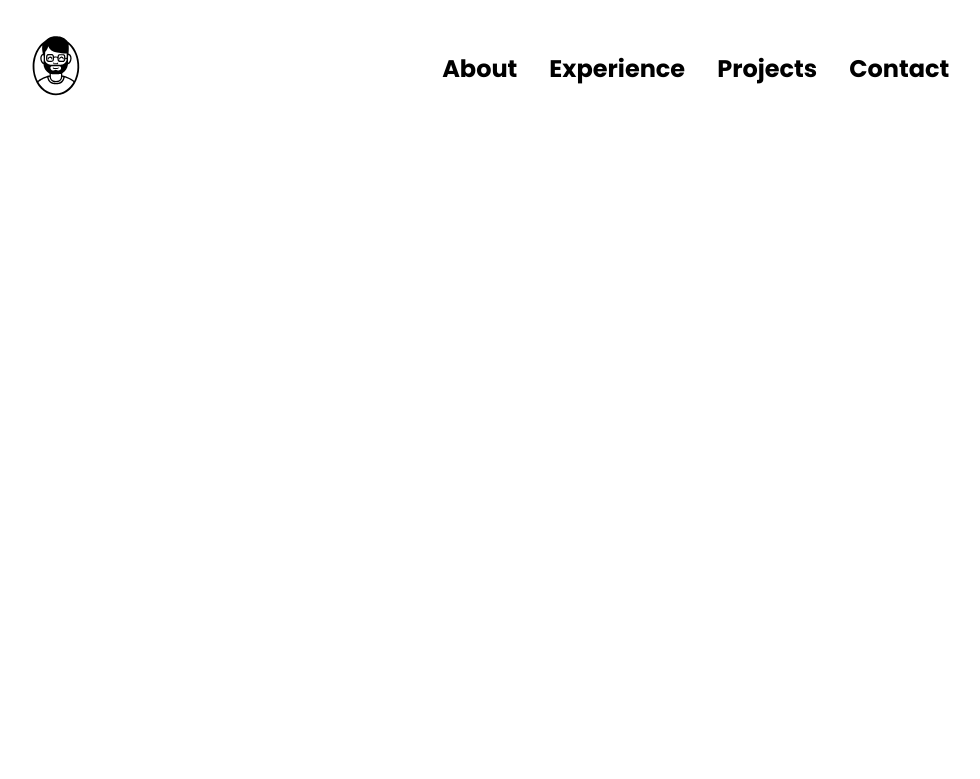
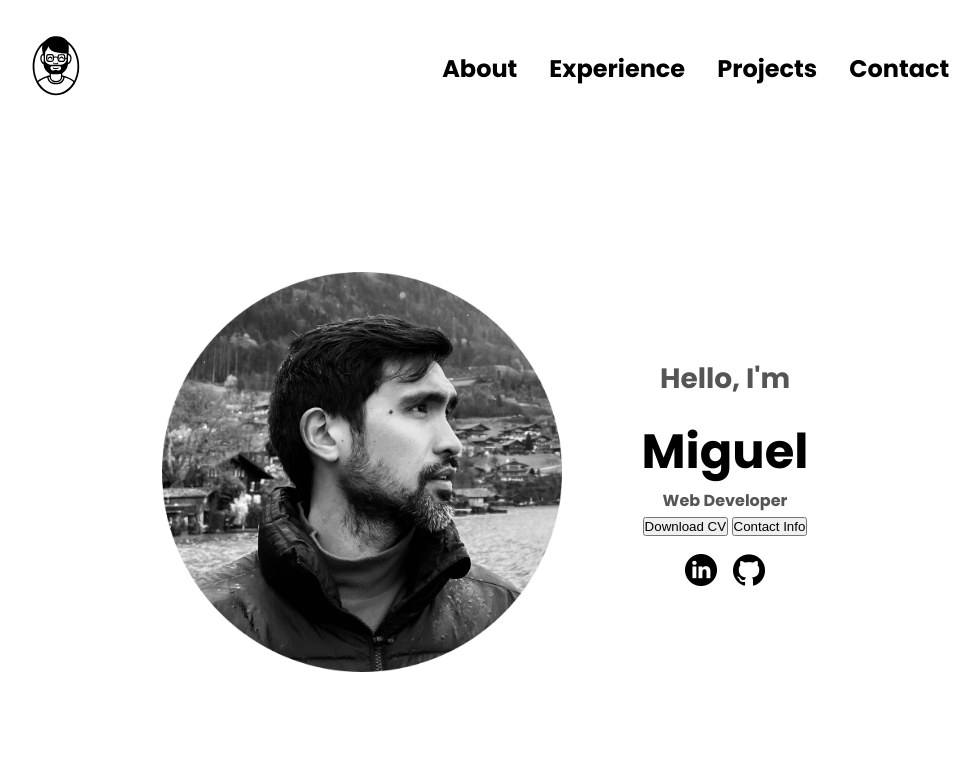
Before and after one commit to migsldev/my-personal-website, a plain HTML site: page index.html in a window 1280 px wide. Shown: the whole page, without its empty margins (155-1135 px from the left). Drawn offline with Linux system fonts and the light colour scheme.

Commit message:
created the hero section of the web page. added the new assets - profile photo

```diff
--- a/index.html
+++ b/index.html
@@ -39,6 +39,39 @@
 
 
     </nav>
+    <section id="profile"> <!--hero section -->
+        <div class="section_pic-container">
+            <img src="./assets/ML-side-circle.png" alt="MLdev profile picture"> <!--change photo to profesional front-facing-->
+
+        </div>
+        <div class="section_text">
+            <p class="section_text_p1">Hello, I'm</p>
+            <h1 class="title">Miguel</h1>
+            <p class="section_text_p2">Web Developer</p> <!--change title?-->
+            <div class="btn-container">
+                <!--BUTTONS-->
+                <!--Download CV button-->
+                <button
+                class="btn btn-color-2"
+                onclick="window.open('./assets/resume-example.pdf')"> <!--loads the selected resource to a new window in JS-->
+                Download CV
+                </button>
+                <!--Transfer User to Contact Section-->
+                <button class="btn btn-color-1" onclick="location.href='./#contact'"> <!--transfer the user to the contact section of the ID PROFILE (HERO SECTION)-->
+                Contact Info
+                </button>
+            </div>
+            <div id="socials-container">
+                <!--LinkedIn-->
+                <img src="/assets/linkedin.png" alt="My LinkedIn Profile" class="icon"
+                    onclick="location.href='https://www.linkedin.com/in/miguel-leonar-451333253/'">
+                <!--Github-->
+                <img src="/assets/github.png" alt="My Github Profile" class="icon"
+                    onclick="location.href='https://github.com/migsldev/'">
+            </div>
+        </div>
+
+    </section>
     <script src="./script.js"></script>
 </body>
 </html>
--- a/style.css
+++ b/style.css
@@ -146,3 +146,72 @@ a:hover {
 .hamburger-icon span:first-child {
     transform: none;
 }
+
+
+/* SECTIONS */
+
+section { /* making sure all the contents in the sections fit the screen */
+    padding-top: 4vh;
+    height: 96vh; /* total viewhieght of the screen is 100% */
+    margin: 0 10rem;
+    box-sizing: border-box;
+    min-height: fit-content; /*makes sure no overlapping happens */
+
+}
+
+.section-container {
+    display: flex;
+}
+
+/* Profile */
+
+#profile {
+    display: flex;
+    justify-content: center;
+    gap: 5rem;
+    height: 80vh;
+}
+
+.section_pic-container {
+    display: flex;
+    height: 400px;
+    width: 400px;
+    margin: auto 0;
+}
+
+.section_text {
+    align-self: center; /*chose align-self vs align-items due to align-self controls alignement of INDIVIDUAL items (section_text) to the center instead of all items */
+    text-align: center;
+}
+
+.section_text p {
+    font-weight: 600;
+}
+
+.section_text_p1 {
+    text-align: center;
+}
+
+.section_text_p1 {
+    font-size: 1.75rem;
+    margin-bottom: 1rem;
+}
+
+.title {
+    font-size: 3rem;
+    text-align: center;
+}
+
+#socials-container {
+    display: flex;
+    justify-content: center;
+    margin-top: 1rem;
+    gap: 1rem;
+}
+
+/* ICONS */
+
+.icon {
+    cursor: pointer;
+    height: 2rem;
+}
```
Also changed, not shown: assets/ML-side-circle.png (added), assets/ML-side.jpg (added).
